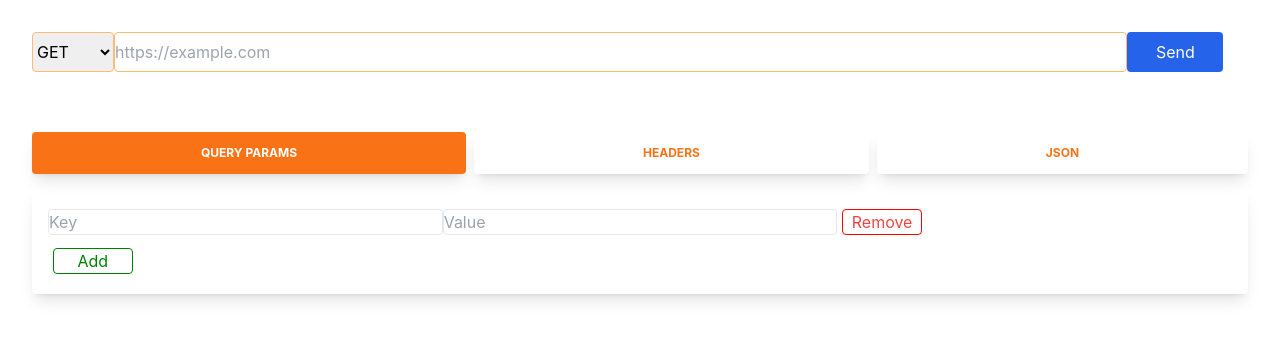
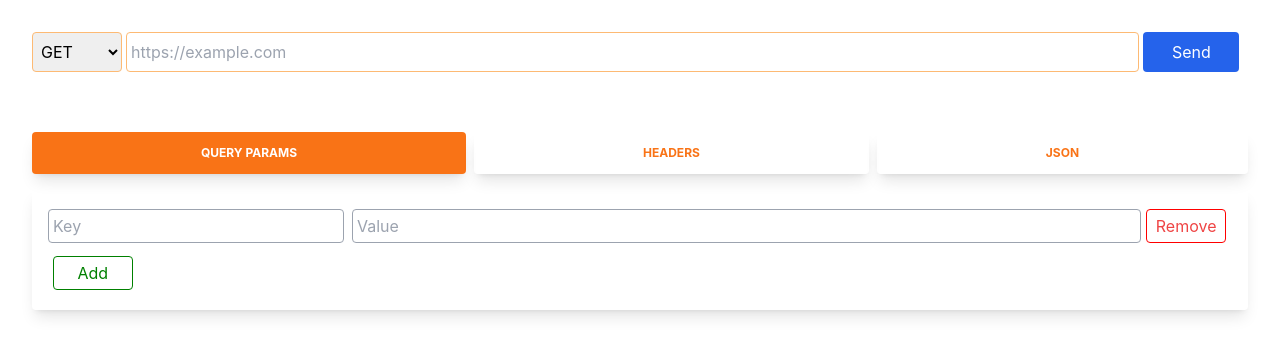
Before and after one commit to platosw/Postman-clone-react, a React (Vite) app: page / in a window 1280 px wide. Shown: the top 356 px of the page. Built offline with nearby package versions, Linux system fonts and the light colour scheme.

Commit message:
update styling css

```diff
--- a/src/components/Form.jsx
+++ b/src/components/Form.jsx
@@ -27,7 +27,7 @@ export default function Form({ formValues, setFormValues }) {
             value={element.key || ""}
             onChange={(e) => handleChange(index, e)}
             placeholder="Key"
-            className="w-1/3 border-2 border-grey-300 rounded keyvaluepair"
+            className="w-3/12 border-2 border-gray-400 p-1 rounded keyvaluepair mr-2"
           />
           <input
             type="text"
@@ -35,11 +35,11 @@ export default function Form({ formValues, setFormValues }) {
             value={element.value || ""}
             onChange={(e) => handleChange(index, e)}
             placeholder="Value"
-            className="w-1/3 border-2 border-grey-300 rounded keyvaluepair"
+            className="w-8/12 border-2 border-gray-400 p-1 rounded keyvaluepair"
           />
           <button
             type="button"
-            className="button remove text-red-500 remove-btn rounded"
+            className="button remove text-red-500 remove-btn rounded p-1"
             onClick={() => removeFormFields(index)}
           >
             Remove
@@ -48,7 +48,7 @@ export default function Form({ formValues, setFormValues }) {
       ))}
       <div className="button-section">
         <button
-          className="button add add-btn rounded"
+          className="button add add-btn rounded p-1"
           type="button"
           onClick={() => addFormFields()}
         >
--- a/src/components/Urldata.jsx
+++ b/src/components/Urldata.jsx
@@ -3,8 +3,8 @@ import axios from "axios";
 import CodeEditor from "./Codemirror";
 import Form from "./Form";
 import JSONPretty from "react-json-pretty";
+import prettyBytes from "pretty-bytes";
 import "react-json-pretty/themes/monikai.css";
-import prettyBytes from "pretty-bytes";
 
 export default function Urldata() {
   const selectMethod = ["GET", "POST", "PUT", "PATCH", "DELETE"];
@@ -285,6 +285,7 @@ export default function Urldata() {
                         <JSONPretty
                           id="json-pretty"
                           data={JSON.stringify(datas.data)}
+                          mainStyle="padding: 1.5rem; height: 700px;"
                         ></JSONPretty>
                       </div>
                       <div
--- a/src/index.css
+++ b/src/index.css
@@ -62,6 +62,8 @@ button:focus-visible {
 
 .select-url-box {
   border-width: 1px;
+  padding: 0.25rem;
+  margin-right: 0.25rem;
 }
 
 .remove-btn {
```
Also changed, not shown: 1 other file (tests, documents, lock files or other folders).
